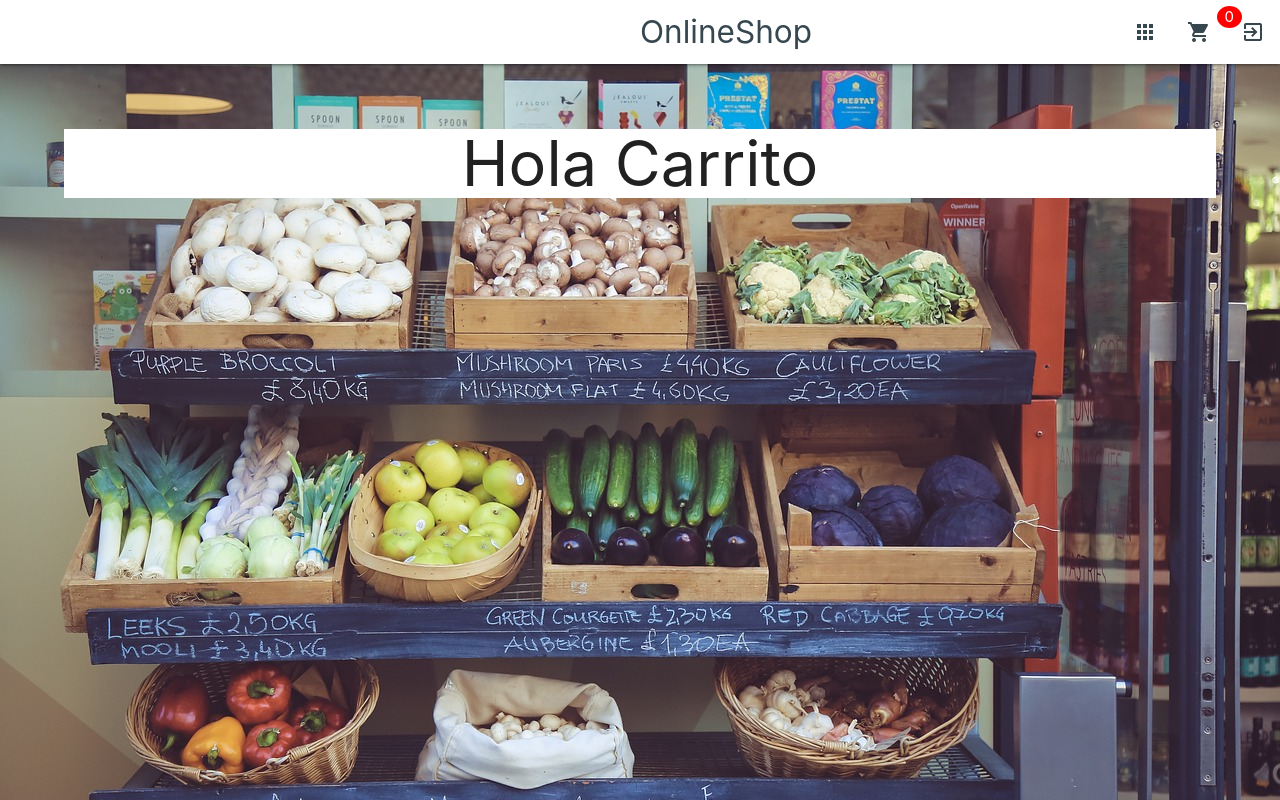
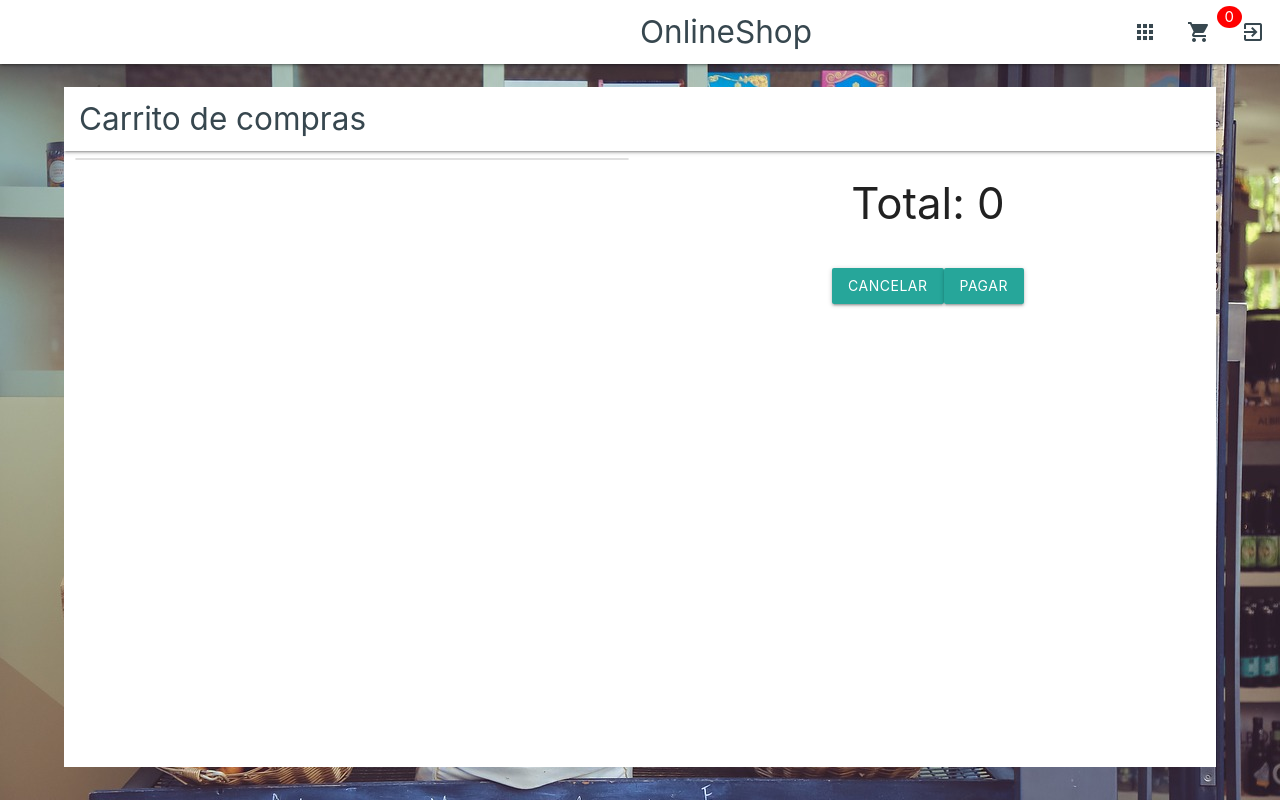
Before and after one commit to eandres8/nextu-shop-react, a React (Create React App) app: page /carrito in a window 1280 px wide. Built offline with nearby package versions, Linux system fonts and the light colour scheme.

Commit message:
agrego vista de carrito

```diff
--- a/src/views/Carrito/Carrito.js
+++ b/src/views/Carrito/Carrito.js
@@ -1,13 +1,71 @@
 import React, { Component } from 'react';
 import AppFrame from '../../components/AppFrame/AppFrame';
+import { connect } from 'react-redux';
+
+import './Carrito.css';
+
+// actions
+import { setearProductos } from '../../actions/productos.action';
 
 class Carrito extends Component {
+
+    constructor(props) {
+        super(props);
+        this.state = {
+            carrito: this.props.carrito,
+        };
+        console.log(this.state);
+    }
+
+    sumaProductos() {
+        return this.state.carrito.reduce( ( valorAnterior, c ) => {
+            return valorAnterior + (c.cantidad * c.price);
+        }, 0 );
+    }
+
     render() {
         return (
             <div>
                 <AppFrame
                     body={
-                        <h1>Hola Carrito</h1>
+                        <div className="content-body-home">
+                            <nav>
+                                <div className="nav-wrapper">
+                                    <span className="left brand-logo color-fuente">Carrito de compras</span>
+                                </div>
+                            </nav>
+                            <div className="row">
+                                <div className="col s12 m6">
+                                    <ul className="collection">
+
+                                        {this.state.carrito.map( c => (
+                                            <li key={c.id} className="collection-item avatar">
+                                                <img src={c.img} alt="" className="circle" />
+                                                <span className="title">{c.name}</span>
+                                                <p>Unidades: {c.cantidad} <br />
+                                                    <strong>Subtotal:</strong> {c.cantidad * c.price}
+                                                </p>
+                                                <a href="#!" className="secondary-content">
+                                                    <i className="material-icons">grade</i>
+                                                </a>
+                                            </li>
+                                        ) )}
+
+                                    </ul>
+                                </div>
+
+                                <div className="col s12 m6">
+                                    <h3>Total: {this.sumaProductos()}</h3>
+                                    <br/>
+                                    <button className="waves-effect waves-light btn">
+                                        Cancelar
+                                    </button>
+                                    <button className="waves-effect waves-light btn">
+                                        Pagar
+                                    </button>
+                                </div>
+                            </div>
+                        </div>
                     }>
                 </AppFrame>
             </div>
@@ -15,4 +73,12 @@ class Carrito extends Component {
     }
 }
 
-export default Carrito;
+const mapStateToProps = state => ({
+    carrito: state.productos.carrito
+});
+
+const mapDispatchToProps = dispatch => ({
+    _setearProductos: value => dispatch(setearProductos(value)),
+});
+
+export default connect(mapStateToProps, mapDispatchToProps)(Carrito);
```
Also changed, not shown: src/views/Carrito/Carrito.css (added), 1 other file (tests, documents, lock files or other folders).
